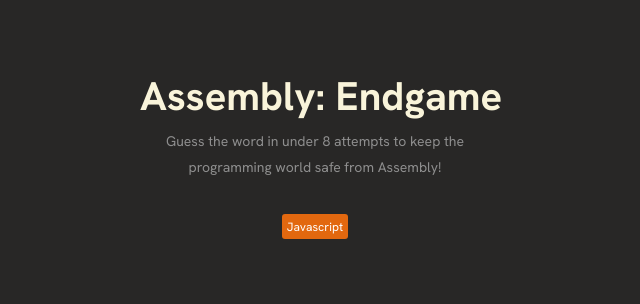
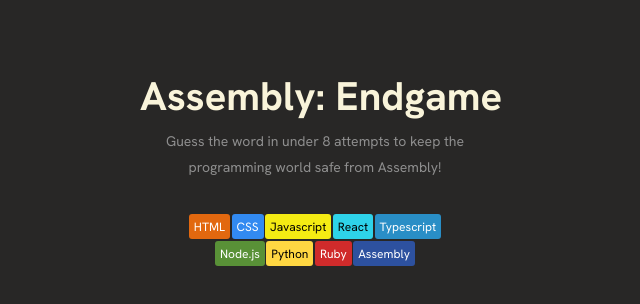
Before and after one commit to HamDean/assembly-endgame, a React (Vite) app: page / in a window 1280 px wide. Shown: the top 304 px of the page, without its empty margins (325-965 px from the left). Built offline with nearby package versions, Linux system fonts and the light colour scheme.

Commit message:
Build languages section

```diff
--- a/src/App.jsx
+++ b/src/App.jsx
@@ -1,11 +1,11 @@
 import Header from "./components/Header";
-import LanguageBlock from "./components/LanguageBlock";
+import LanguagesSection from "./components/LanguagesSection";
 
 const App = () => {
   return (
     <main>
       <Header />
-      <LanguageBlock />
+      <LanguagesSection />
     </main>
   );
 };
--- a/src/components/LanguageBlock.jsx
+++ b/src/components/LanguageBlock.jsx
@@ -1,6 +1,12 @@
-const LanguageBlock = () => {
+const LanguageBlock = ({ language, textColor, bgColor }) => {
+  const styles = {
+    color: textColor,
+    backgroundColor: bgColor,
+  };
   return (
-    <div className="lang-block">Javascript</div>
-  )
-}
-export default LanguageBlock
+    <div style={styles} className="lang-block">
+      {language}
+    </div>
+  );
+};
+export default LanguageBlock;
--- /dev/null
+++ b/src/components/LanguagesSection.jsx
@@ -0,0 +1,18 @@
+import { languagesBlocksInfo } from "../constants";
+import LanguageBlock from "./LanguageBlock";
+
+const LanguagesSection = () => {
+  return (
+    <div className="lang-sec">
+      {languagesBlocksInfo.map((info, index) => (
+        <LanguageBlock
+          key={index}
+          language={info.language}
+          textColor={info.textColor}
+          bgColor={info.bgColor}
+        />
+      ))}
+    </div>
+  );
+};
+export default LanguagesSection;
--- /dev/null
+++ b/src/constants.js
@@ -0,0 +1,11 @@
+export const languagesBlocksInfo = [
+    { language: 'HTML', textColor: 'white', bgColor: '#E2680F'},
+    { language: 'CSS', textColor: 'white', bgColor: '#328AF1'},
+    { language: 'Javascript', textColor: 'black', bgColor: '#F4EB13'},
+    { language: 'React', textColor: 'black', bgColor: '#2ED3E9'},
+    { language: 'Typescript', textColor: 'white', bgColor: '#298EC6'},
+    { language: 'Node.js', textColor: 'white', bgColor: '#599137'},
+    { language: 'Python', textColor: 'black', bgColor: '#FFD742'},
+    { language: 'Ruby', textColor: 'white', bgColor: '#D02B2B'},
+    { language: 'Assembly', textColor: 'white', bgColor: '#2D519F'},
+]
--- a/src/index.css
+++ b/src/index.css
@@ -52,3 +52,12 @@ header span {
   padding: 0.5rem;
   border-radius: 0.3rem;
 }
+
+.lang-sec {
+  display: flex;
+  flex-wrap: wrap;
+  gap: 0.15rem;
+  justify-content: center;
+  align-items: center;
+  max-width: 30rem;
+}
```
